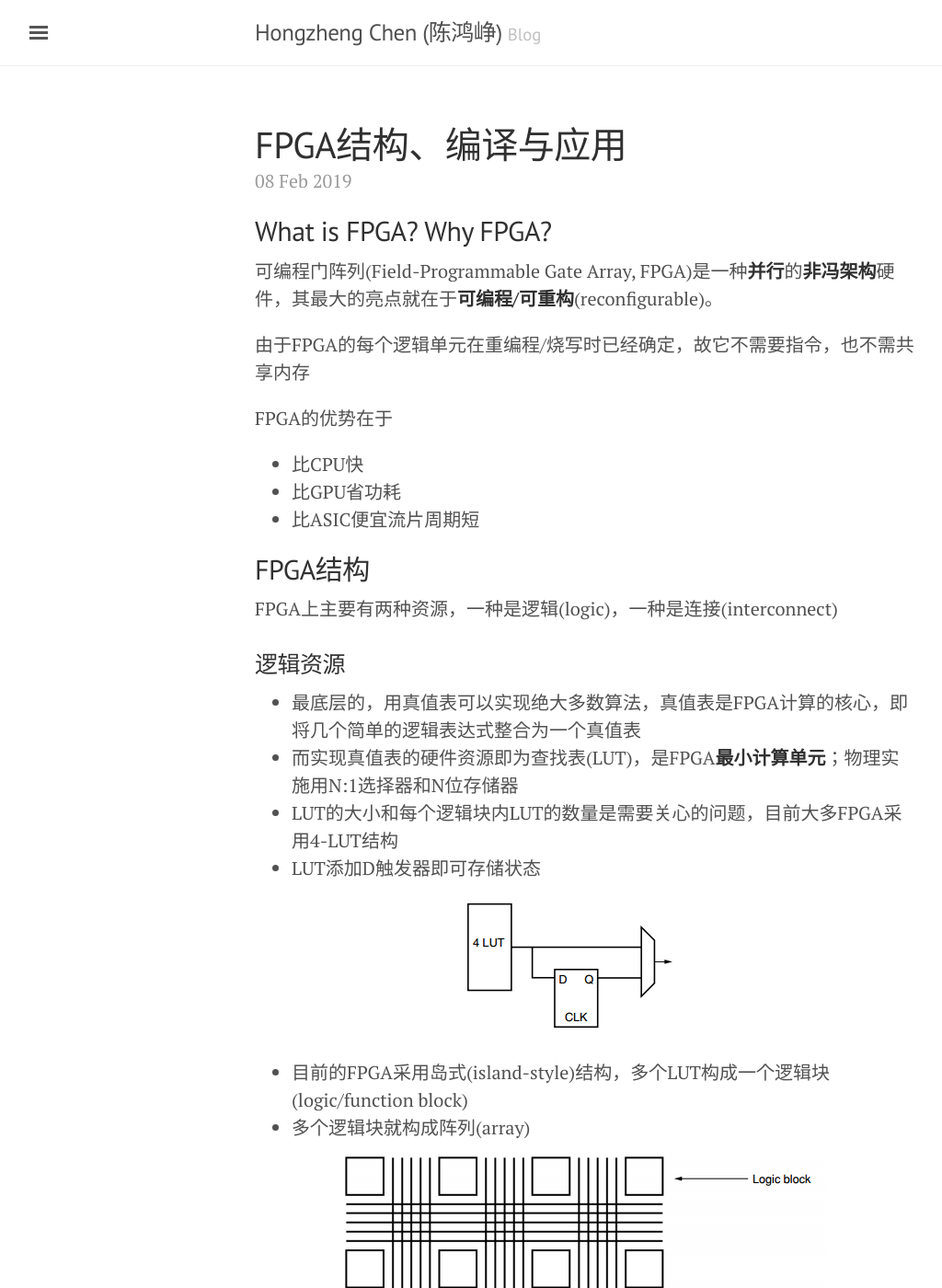
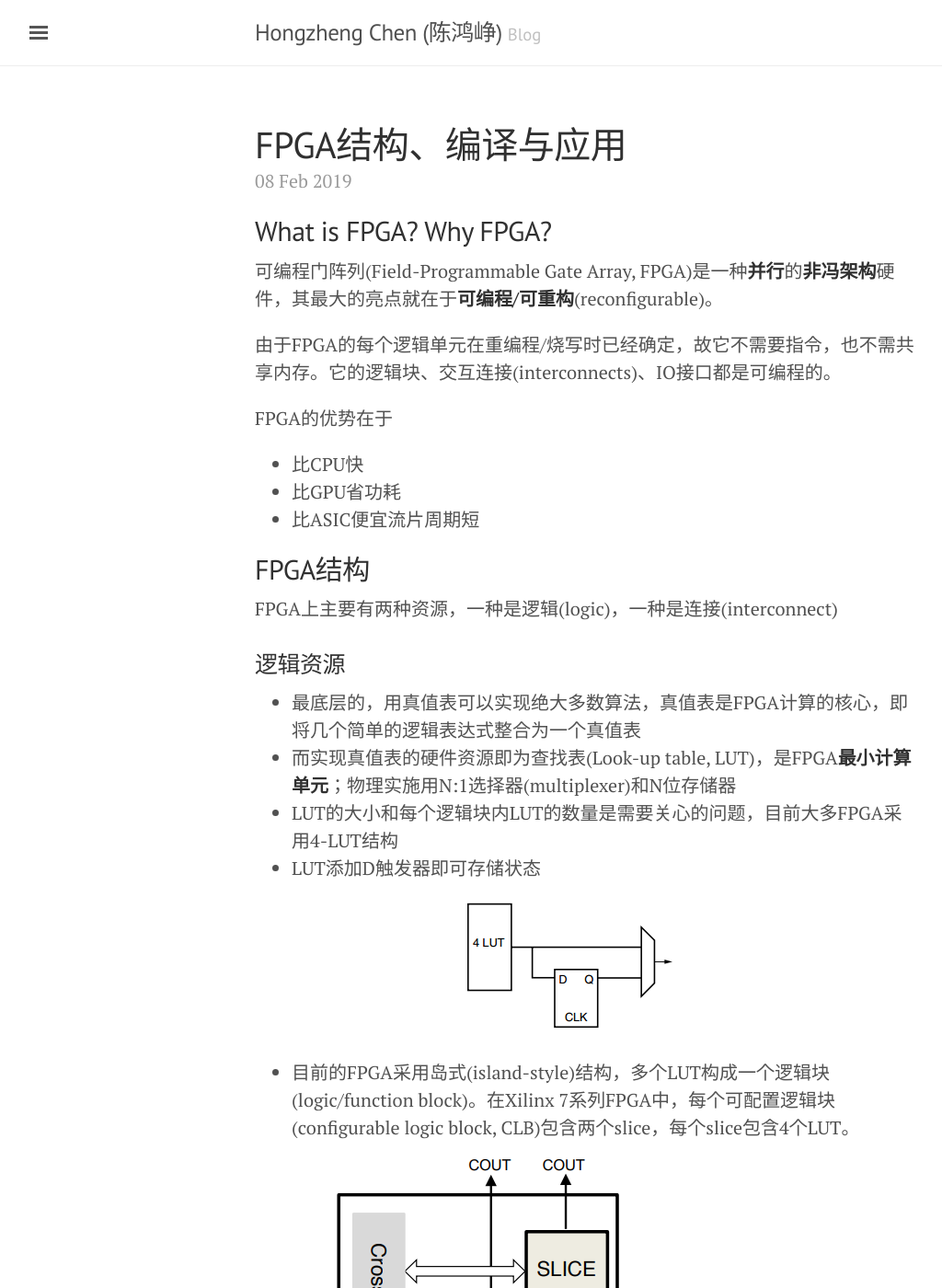
Before and after one commit to Ewenwan/chhzh123.github.io, a Jekyll site: the page built from _posts/2019-02-08-fpga-all.md, in a window 1280 px wide and 1400 px high. Shown: the whole window at 92% size, without its empty margins (3-1027 px from the left). Built offline with Jekyll 4.4.1, drawn with Linux system fonts in a browser that asks for light colours; nearby versions of some CDN libraries; comment, search, counter and statistics services are not loaded; some of the changed text lies outside the part shown.

Commit message:
[blog] Add materials for FPGA

```diff
--- a/_posts/2019-02-08-fpga-all.md
+++ b/_posts/2019-02-08-fpga-all.md
@@ -7,7 +7,7 @@
 ## What is FPGA? Why FPGA?
 可编程门阵列(Field-Programmable Gate Array, FPGA)是一种**并行**的**非冯架构**硬件，其最大的亮点就在于**可编程/可重构**(reconfigurable)。
 
-由于FPGA的每个逻辑单元在重编程/烧写时已经确定，故它不需要指令，也不需共享内存
+由于FPGA的每个逻辑单元在重编程/烧写时已经确定，故它不需要指令，也不需共享内存。它的逻辑块、交互连接(interconnects)、IO接口都是可编程的。
 
 FPGA的优势在于
 * 比CPU快
@@ -21,12 +21,14 @@
 
 ### 逻辑资源
 * 最底层的，用真值表可以实现绝大多数算法，真值表是FPGA计算的核心，即将几个简单的逻辑表达式整合为一个真值表
-* 而实现真值表的硬件资源即为查找表(LUT)，是FPGA**最小计算单元**；物理实施用N:1选择器和N位存储器
+* 而实现真值表的硬件资源即为查找表(Look-up table, LUT)，是FPGA**最小计算单元**；物理实施用N:1选择器(multiplexer)和N位存储器
 * LUT的大小和每个逻辑块内LUT的数量是需要关心的问题，目前大多FPGA采用4-LUT结构
 * LUT添加D触发器即可存储状态
 ![A simple LUT logic block]({{"/assets/images/FPGA/LUT.PNG"|absolute_url}})
 
-* 目前的FPGA采用岛式(island-style)结构，多个LUT构成一个逻辑块(logic/function block)
+* 目前的FPGA采用岛式(island-style)结构，多个LUT构成一个逻辑块(logic/function block)。在Xilinx 7系列FPGA中，每个可配置逻辑块(configurable logic block, CLB)包含两个slice，每个slice包含4个LUT。
+![CLB]({{"/assets/images/FPGA/CLB.PNG"|absolute_url}})
+
 * 多个逻辑块就构成阵列(array)
 ![The island-style FPGA architecture]({{"/assets/images/FPGA/island-style.PNG"|absolute_url}})
 这里每一个逻辑块就可以看成是岛屿，漂浮在交互连线的海洋上
@@ -43,6 +45,9 @@
 * CLB：Configurable Logic Block，逻辑块
 * Memory：Block RAM (BRAM)，片上内存
 * DSP：Digital Signal Processing
+
+现代的FPGA多采用异构架构，里面有定制化的DSP块，比LUT要快很多（可以理解成ASIC）
+![Modern Heterogeneous FPGA]({{"/assets/images/FPGA/hetero-soc.jpg"|absolute_url}})
 
 ## FPGA综合流程
 要将软件程序映射到硬件上运行，就要通过编译(compilation)，而在硬件中则通常称为综合(synthesis)，下面是FPGA的主要综合流程（参照Xilinx Vivado的流程）
```
Also changed, not shown: _posts/2019-02-12-pynq.md (+18 -0 lines), assets/images/FPGA/CLB.png (added), assets/images/FPGA/ap_fixed_overflow.jpg (added), assets/images/FPGA/arm-cortex-a9.jpg (added), assets/images/FPGA/hetero-soc.jpg (added), assets/images/FPGA/island-style.PNG, assets/images/FPGA/simplified-zynq.jpg (added), assets/images/FPGA/zynq.jpg (added).
